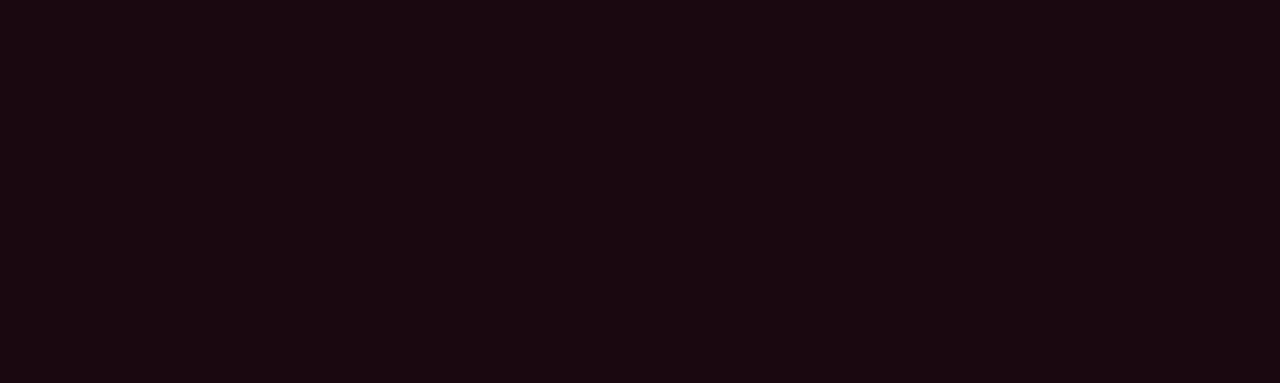
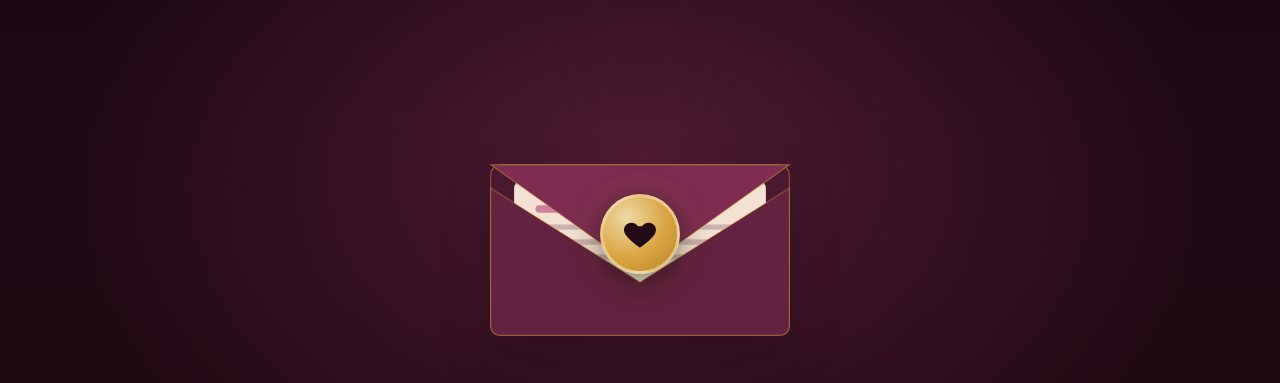
Before and after one commit to SeyedAliFarjaD/Hime, a plain HTML site: page index.html in a window 1280 px wide. Shown: the top 383 px of the page. Drawn offline with Linux system fonts and the light colour scheme; the site is published under a folder, as on GitHub Pages, so addresses that start at the root find nothing.

Commit message:
Update asset paths in index.html to relative

```diff
--- a/index.html
+++ b/index.html
@@ -12,8 +12,8 @@
       href="https://fonts.googleapis.com/css2?family=Amiri:ital,wght@0,400;0,700;1,400&family=Lalezar&family=Vazirmatn:wght@300;400;500;700;900&display=swap"
       rel="stylesheet"
     />
-    <script type="module" crossorigin src="/assets/index-Dg6NBXj4.js"></script>
-    <link rel="stylesheet" crossorigin href="/assets/index-DRn5Kv9x.css">
+    <script type="module" crossorigin src="./assets/index-Dg6NBXj4.js"></script>
+    <link rel="stylesheet" crossorigin href="./assets/index-DRn5Kv9x.css">
   </head>
   <body style="background-color:#1a0810">
     <div id="root"></div>
```
